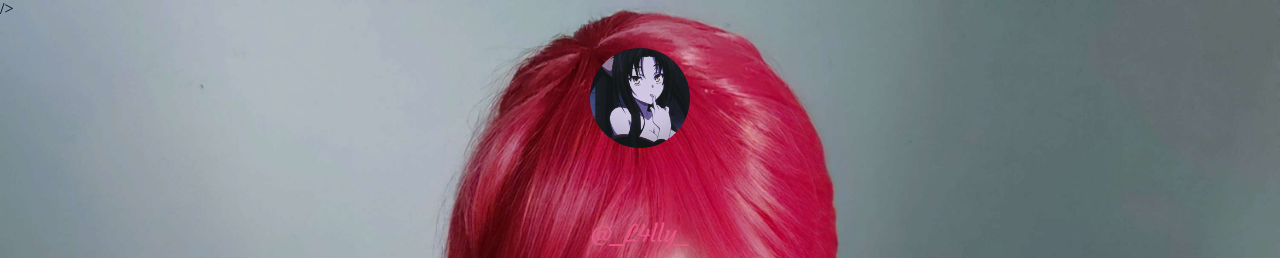
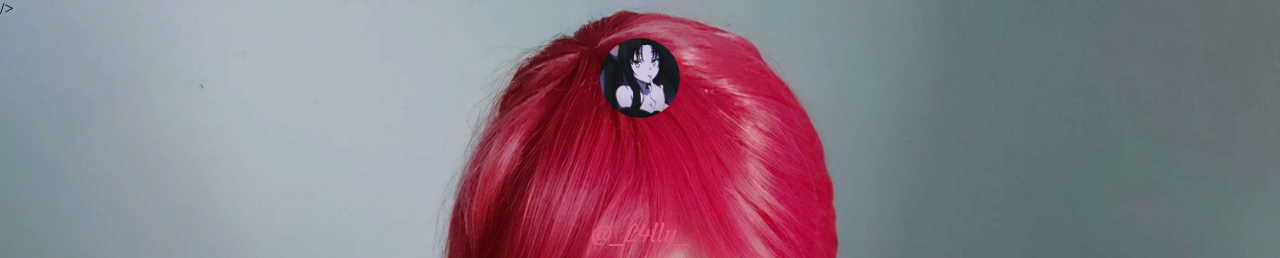
Before and after one commit to nahysarti/lally, a plain HTML site: page index.html in a window 1280 px wide. Shown: the top 258 px of the page. Drawn offline with nearby package versions, Linux system fonts and the light colour scheme.

Commit message:
atualizei

```diff
--- a/style.css
+++ b/style.css
@@ -33,17 +33,17 @@ body * {
 }
 
 #profile img {
-  width: 100px;
+  width: 80px;
   border-radius: 50%;
-  height: 100px;
+  height: 80px;
   object-fit: cover;
-  margin-top: -50px;
+  margin-top: -60px;
 }
 
 #profile p {
   font-weight: 400;
   line-height: 24px;
-  margin-top: 70px;
+  margin-top: 100px;
   font-size: 24px;
   color: #E75480;
 }
```
